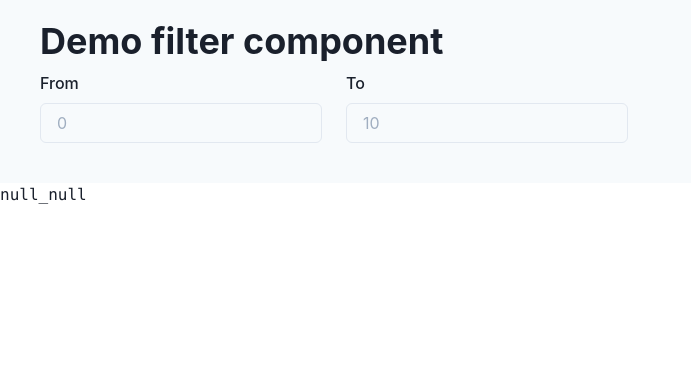
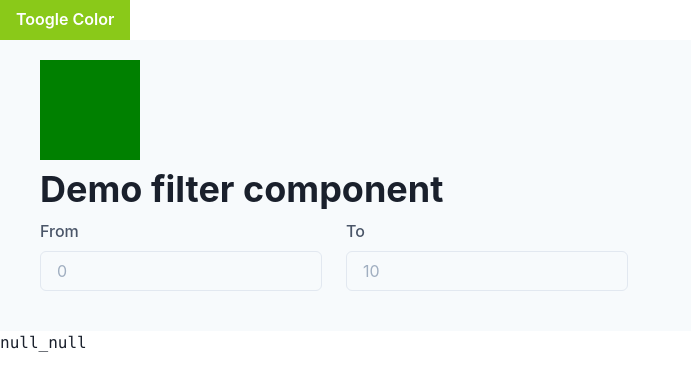
Before and after one commit to bornaIM/chakra-ui-demo, a React (Create React App) app: page / in a window 1280 px wide. Shown: the top 386 px of the page, without its empty margins (0-691 px from the left). Built offline with nearby package versions, Linux system fonts and the light colour scheme.

Commit message:
add initial theme setting, add test div in DemoFilter to test behavior

```diff
--- a/src/App.tsx
+++ b/src/App.tsx
@@ -2,9 +2,9 @@ import * as React from "react"
 import {
   ChakraProvider,
   Container,
-  theme,
 } from "@chakra-ui/react"
 import { DemoFilterPage } from "./components/demo-filter/DemoFilterPage"
+import theme from "./theme"
 
 export const App = () => (
   <ChakraProvider theme={theme}>
--- a/src/components/demo-filter/DemoFilter.tsx
+++ b/src/components/demo-filter/DemoFilter.tsx
@@ -1,4 +1,4 @@
-import { Box, Flex, FormLabel, Heading, HStack, Input, VStack } from "@chakra-ui/react"
+import { Box, Flex, FormLabel, Heading, HStack, Input, useColorModeValue, VStack, NumberInput, useColorMode } from "@chakra-ui/react"
 import { useState } from "react"
 
 interface DemoFilterProps {
@@ -16,6 +16,11 @@ export const DemoFilter = ({ value, onChange }: DemoFilterProps) => {
     const [toKey, setToKey] = useState(0);
     const [autofocus, setAutofocus] = useState<'from' | 'to' | null>(null);
 
+    const bgColor = useColorModeValue('gray.50', 'whiteAlpha.50');
+    const secondaryTextColor = useColorModeValue('gray.600', 'gray.400');
+
+    const { colorMode, toggleColorMode } = useColorMode()
+
     const parseInt = (value: string | undefined | number | null): number | null => {
         const isNan = isNaN(Number.parseInt(String(value)));
         return isNan ? null : Number.parseInt(String(value));
@@ -29,7 +34,7 @@ export const DemoFilter = ({ value, onChange }: DemoFilterProps) => {
     const handleFrom = (newValue: string) => {
         console.log('handleFrom', newValue);
         const intValue = parseInt(newValue);
-        if(String(intValue) !== newValue) {
+        if (String(intValue) !== newValue) {
             setFromKey(fromKey + 1);
             setAutofocus('from');
         }
@@ -54,7 +59,7 @@ export const DemoFilter = ({ value, onChange }: DemoFilterProps) => {
     const handleTo = (newValue: string) => {
         console.log('handleFrom', newValue);
         const intValue = parseInt(newValue);
-        if(String(intValue) !== newValue) {
+        if (String(intValue) !== newValue) {
             setToKey(toKey + 1);
             setAutofocus('to');
         }
@@ -86,7 +91,11 @@ export const DemoFilter = ({ value, onChange }: DemoFilterProps) => {
     }
 
     return (
-        <VStack w="full" h="full" align="flex-start" bg="gray.50" px={10} pb={10} pt={5}>
+        <VStack w="full" h="full" align="flex-start" bg={bgColor} px={10} pb={10} pt={5}>
+
+            <VStack>
+                <div style={{width: '100px', height: '100px', background: colorMode === "light" ? 'green' : "blue"}}></div>
+            </VStack>
 
             <VStack align="flex-start">
                 <Heading>Demo filter component</Heading>
@@ -96,12 +105,12 @@ export const DemoFilter = ({ value, onChange }: DemoFilterProps) => {
                 <HStack spacing='24px'>
 
                     <Box>
-                        <FormLabel>From</FormLabel>
+                        <FormLabel color={secondaryTextColor}>From</FormLabel>
                         <Input key={`from_${fromKey}`} autoFocus={autofocus === 'from'} placeholder="0" type='number' value={mapValue(value.from)} onKeyDown={e => checkInput(e)} onChange={(e) => handleFrom(e.target.value)} onBlur={(e) => handleFromBlur(e.target.value)}></Input>
                     </Box>
 
                     <Box>
-                        <FormLabel>To</FormLabel>
+                        <FormLabel color={secondaryTextColor}>To</FormLabel>
                         <Input key={`to_${toKey}`} autoFocus={autofocus === 'to'} placeholder="10" type='number' value={mapValue(value.to)} onKeyDown={e => checkInput(e)} onChange={(e) => handleTo(e.target.value)} onBlur={(e) => handleToBlur(e.target.value)}></Input>
                     </Box>
 
--- a/src/components/demo-filter/DemoFilterPage.tsx
+++ b/src/components/demo-filter/DemoFilterPage.tsx
@@ -1,3 +1,4 @@
+import { Button, useColorMode } from "@chakra-ui/react";
 import { useState } from "react";
 import { DemoFilter } from "./DemoFilter"
 
@@ -6,6 +7,8 @@ export const DemoFilterPage = (props: any) => {
     const [from, setFrom] = useState<number | null>(null);
     const [to, setTo] = useState<number | null>(null);
 
+    const { toggleColorMode } = useColorMode();
+
     const onFilterChange = (from: number | null, to: number | null) => {
         setFrom(from);
         setTo(to);
@@ -13,6 +16,7 @@ export const DemoFilterPage = (props: any) => {
 
     return (
         <>
+            <Button variant="primary" onClick={toggleColorMode}>Toogle Color</Button>
             <DemoFilter value={{to, from}} onChange={onFilterChange}></DemoFilter>
             <pre>{`${from}_${to}`}</pre>
         </>
--- /dev/null
+++ b/src/theme/index.ts
@@ -0,0 +1,40 @@
+import { ChakraTheme, extendTheme, ThemeComponentProps } from "@chakra-ui/react";
+import { mode } from '@chakra-ui/theme-tools';
+
+export const theme = extendTheme({
+    colors: {
+        demoFilter: {
+            50: '#f5fee5',
+            100: '#e1fbb2',
+            200: '#cdf781',
+            300: '#b8ee56',
+            400: '#a2e032',
+            500: '#8ac919',
+            600: '#71ab09',
+            700: '#578602',
+            800: '#3c5e00',
+            900: '#203300',
+        }
+    },
+    components: {
+        Button: {
+            variants: {
+                primary: (props: ThemeComponentProps<ChakraTheme>) => ({
+                    rounded: 'none',
+                    color: mode('white', 'gray.800')(props),
+                    backgroundColor: mode('demoFilter.500', 'demoFilter.200')(props),
+
+                    _hover: {
+                        backgroundColor: mode('demoFilter.600', 'demoFilter.300')(props),
+                    },
+
+                    _active: {
+                        backgroundColor: mode('demoFilter.700', 'demoFilter.400')(props),
+                    },
+                }),
+            },
+        }
+    }
+})
+
+export default theme;
```
